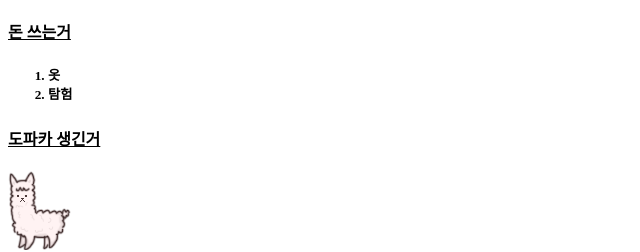
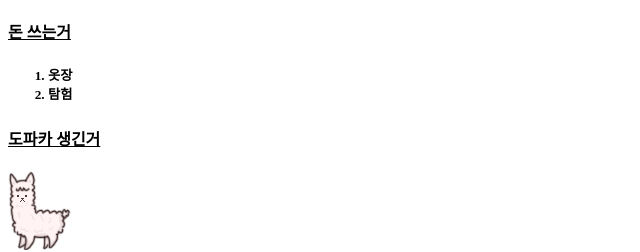
Before and after one commit to seon8906/dopaca, a plain HTML site: page 1.html in a window 1280 px wide. Shown: the part 214-466 px from the top of the page, 0-640 px from the left. Drawn offline with Linux system fonts and the light colour scheme.

Commit message:
옷장
옷장

```diff
--- a/1.html
+++ b/1.html
@@ -23,7 +23,7 @@
   <h4><u>돈 쓰는거</u></h4>
   <h5>
     <ol>
-      <li>옷</li>
+      <li>옷장</li>
       <li>탐험</li>
     </ol>
   </h5>
```
